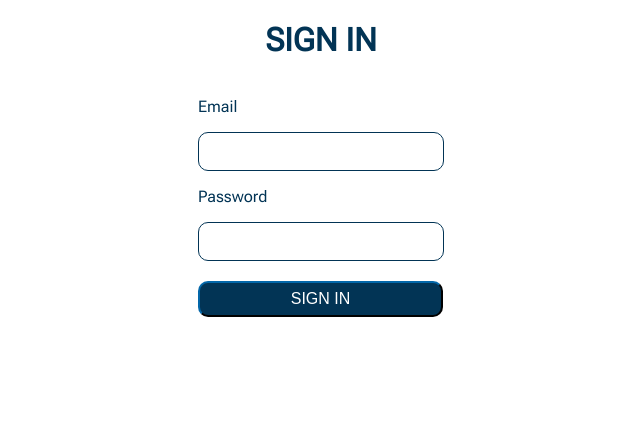
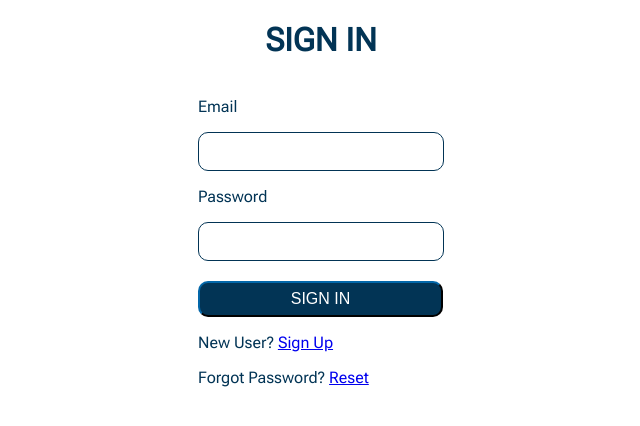
Before and after one commit to chrismok17/ISSP-BCIT-BSN, a React (Create React App) app in the folder client/: page / in a window 1280 px wide. Shown: the top 426 px of the page, without its empty margins (319-959 px from the left). Built offline with nearby package versions, Linux system fonts and the light colour scheme.

Commit message:
edited the login form so user can sign up

```diff
--- a/client/src/components/Login/Login.js
+++ b/client/src/components/Login/Login.js
@@ -51,6 +51,10 @@ export default function Login() {
             <div className="submit-button">
               <button type="submit">SIGN IN</button>
             </div>
+            <p class="mt-4">New User? <a class="create-Link" href='/signup'>Sign Up</a></p>
+            <p>Forgot Password? <a href="/forgot">Reset</a></p>
+
+
           </form>
       </div>
     </>
```
